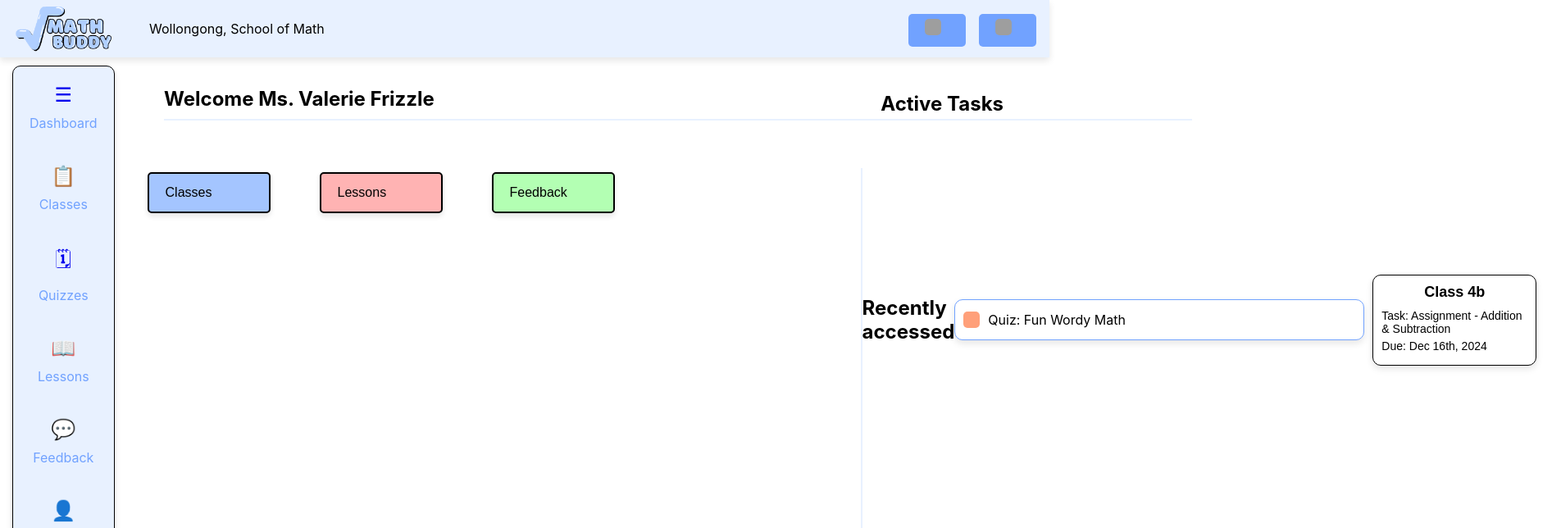
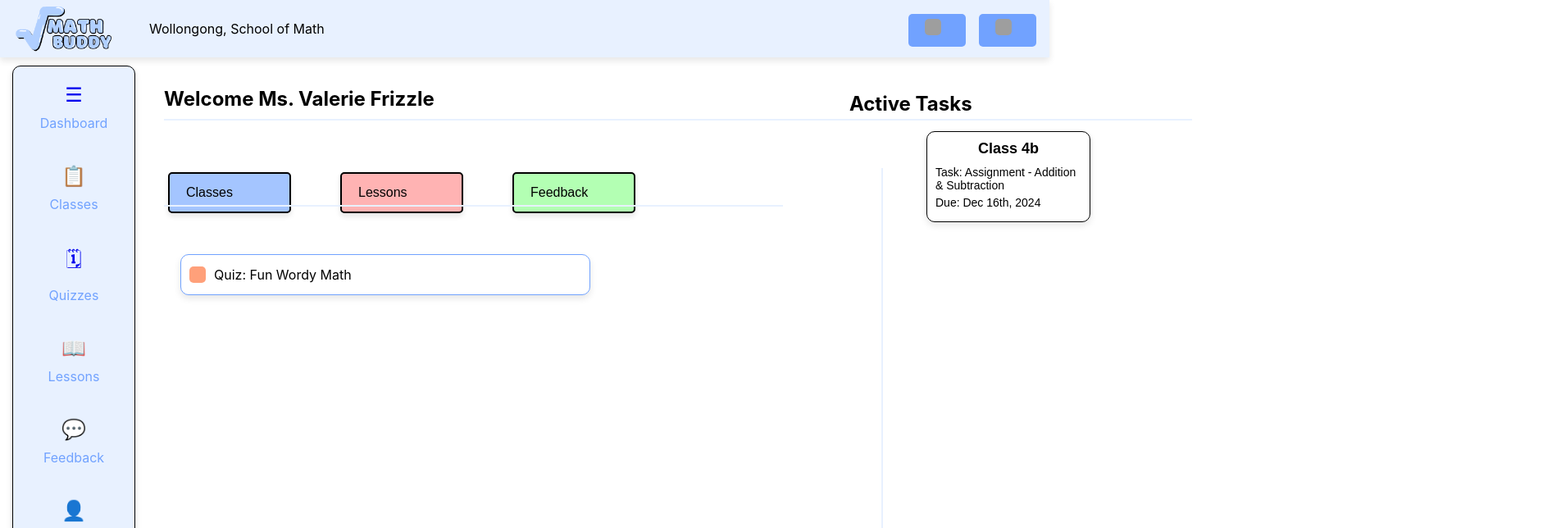
Before and after one commit to lachlanangelis/MathBuddy, a React (Create React App) app: page /studenthome in a window 1280 px wide. Shown: the top 644 px of the page at 82% size, 1904 px wide, since content can reach past the window. Built offline with nearby package versions, Linux system fonts and the light colour scheme; grey boxes are pictures that could not be loaded.

Commit message:
style changes

```diff
--- a/src/Components/studentstyle/StudentHome.css
+++ b/src/Components/studentstyle/StudentHome.css
@@ -23,7 +23,7 @@
   display: flex;
   justify-content: space-between;
   align-items: center; /* Vertically center elements */
-  width: 80%; /* Adjust width as needed */
+  width: 77%; /* Adjust width as needed */
 }
 
 .welcome-message {
@@ -98,3 +98,31 @@
   margin-top: 340px;
   margin-left: 300px; /* Adjust space between buttons and line */
 }
+
+.horizontal-line {
+  position: absolute;
+  top: 250px; /* Adjust this value to move the line up or down */
+  left: 200px; /* Adjust this value to move the line left or right */
+  width: 59%; /* Full width */
+  height: 2px;
+  background-color: #E8F1FF; /* Line color */
+}
+
+.recently-accessed {
+  position: absolute;
+  font-size: 18px;
+  margin-top: -120px; /* Adjust space between line and text */
+  padding-left: 40px; /* Adjust left position */
+}
+
+.task-box-container {
+  position: absolute;
+  top: 150px; /* Adjust this value to move the task box container up or down */
+  left: 1120px; /* Adjust this value to move the task box container left or right */
+}
+
+.recently-accessed-container {
+  position: absolute;
+  top: 300px; /* Adjust this value to move the recently accessed boxes up or down */
+  left: 220px; /* Adjust this value to move the recently accessed boxes left or right */
+}
```
